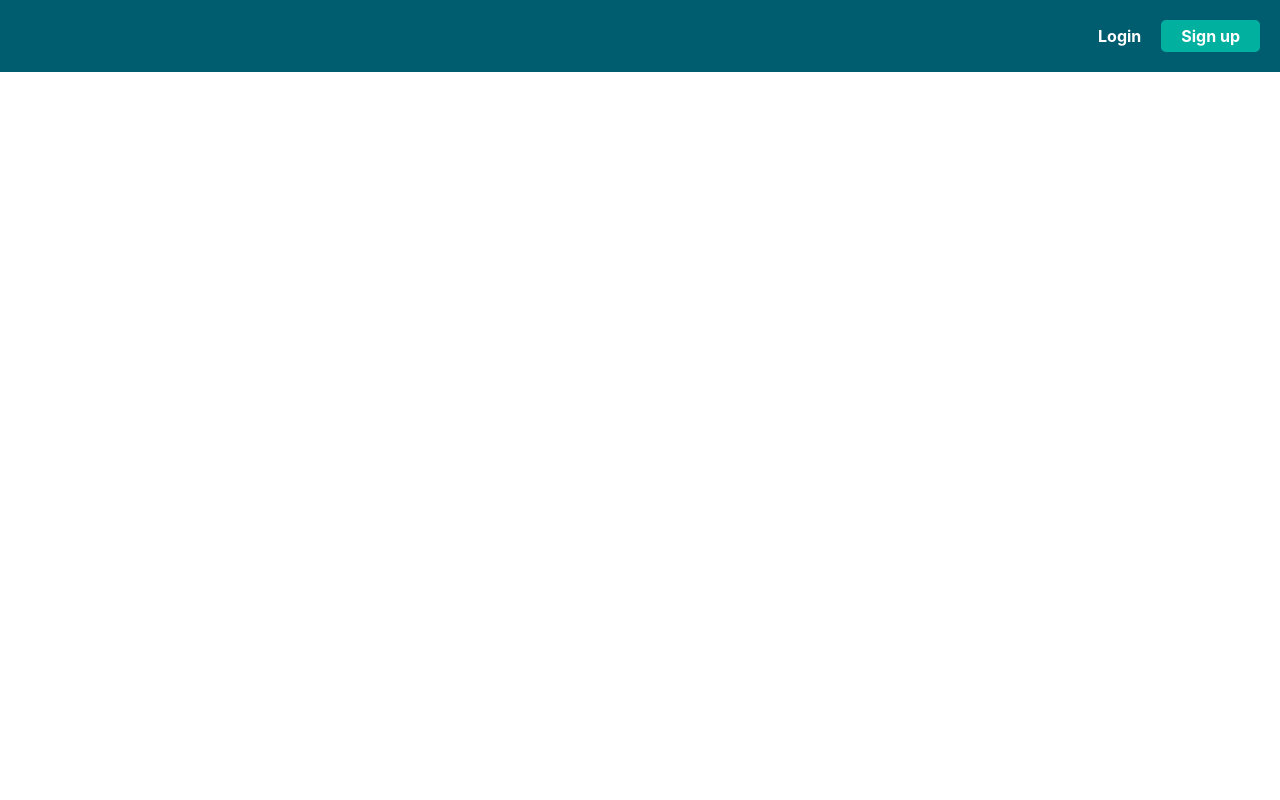
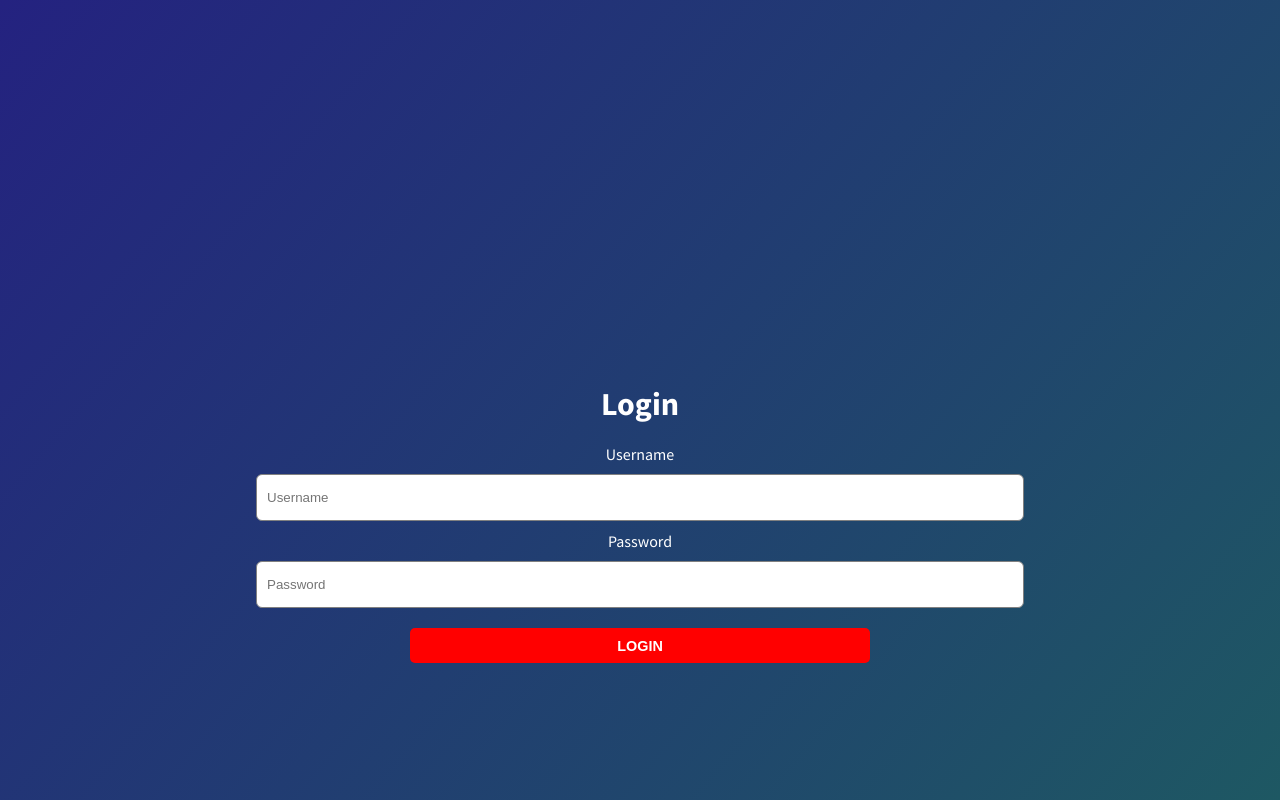
Before and after one commit to j-stuckey/chatter-client, a React app: page /login in a window 1280 px wide. Built offline with nearby package versions, Linux system fonts and the light colour scheme; no server answers.

Commit message:
working on login page

```diff
--- a/public/index.html
+++ b/public/index.html
@@ -10,6 +10,7 @@
       homescreen on Android. See https://developers.google.com/web/fundamentals/web-app-manifest/
     -->
     <link rel="manifest" href="%PUBLIC_URL%/manifest.json">
+    <link href="https://fonts.googleapis.com/css?family=Source+Sans+Pro:400,700" rel="stylesheet">
     <!--
       Notice the use of %PUBLIC_URL% in the tags above.
       It will be replaced with the URL of the `public` folder during the build.
--- a/src/components/App.js
+++ b/src/components/App.js
@@ -1,6 +1,7 @@
 import React, { Component, Fragment } from 'react';
 import { Header } from './Header';
 import { Dashboard } from './Dashboard';
+import { Login } from './Login';
 
 import { refreshAuthToken } from '../actions/auth';
 
@@ -43,7 +44,8 @@ class App extends Component {
 	render() {
 		return (
 			<Fragment>
-				<Route path="/" render={props => <Header {...props} />} />
+				<Route exact path="/" render={props => <Header {...props} />} />
+				<Route path="/login" component={Login} />
 				<Route path="/dashboard" render={props => <Dashboard />} />
 			</Fragment>
 		);
--- /dev/null
+++ b/src/components/Login.js
@@ -0,0 +1,58 @@
+import React from 'react';
+
+import styles from './styles/Login.module.css';
+
+export class Login extends React.Component {
+	constructor(props) {
+		super(props);
+
+		this.state = {
+			username: '',
+			password: ''
+		};
+	}
+
+	handleUsername = event => {
+		this.setState({ username: event.target.value });
+	};
+
+	handlePassword = event => {
+		this.setState({ password: event.target.value });
+	}
+
+	handleSubmit = event => {
+		event.preventDefault();
+	};
+
+	render() {
+		return (
+			<div className={styles.container}>
+				<h1 className={styles.header}>Login</h1>
+				<form className={styles.form} onSubmit={this.handleSubmit}>
+
+					<label htmlFor="username" className={styles.formLabel}>Username</label>
+					<input
+						className={styles.formInput}
+						type="text"
+						name="username"
+						placeholder="Username"
+						value={this.state.username}
+						onChange={this.handleUsername}
+					/>
+
+					<label htmlFor="password" className={styles.formLabel}>Password</label>
+					<input
+						className={styles.formInput}
+						type="password"
+						name="password"
+						placeholder="Password"
+						value={this.state.password}
+						onChange={this.handlePassword}
+					/>
+
+					<button type="submit" className={styles.loginButton}>Login</button>
+				</form>
+			</div>
+		);
+	}
+}
--- /dev/null
+++ b/src/components/styles/Login.module.css
@@ -0,0 +1,66 @@
+.container {
+    display: flex;
+    justify-content: center;
+    position: relative;
+    top: 30vw;
+    margin: 0 auto;
+    /* background-color: white; */
+    width: 60vw;
+    border-radius: 5px;
+    flex-flow: column;
+    text-align: center;
+}
+
+.header {
+    color: white;
+    font-family: 'Source Sans Pro', sans-serif;
+    margin: 0 auto;
+}
+
+.form {
+    color: white;
+    display: flex;
+    flex-flow: column;
+    text-align: center;
+    margin: 20px 0;
+    font-family: 'Source Sans Pro', sans-serif;
+}
+
+.formLabel {
+    margin-bottom: 10px;
+}
+
+.formInput {
+    border-radius: 6px;
+    border: 1px solid gray;
+    padding: 10px;
+    height: 25px;
+    margin-bottom: 10px;
+}
+
+.container::before {
+    content: "";
+    position: fixed;
+    left: 0;
+    top: 0;
+    right: 0;
+    left: 0;
+    bottom: 0;
+    z-index: -1;
+    /* background: #5faaaa; */
+    background:#D8D8D8;
+	background: linear-gradient(130deg, rgb(36, 34, 128), #1e5863)
+}
+
+.loginButton {
+    color: white;
+    background: red;
+    border-radius: 5px;
+    border: none;
+    text-transform: uppercase;
+    height: 35px;
+    width: 60%;
+    margin: 10px auto;
+    font-weight: 700;
+    font-size: 0.9em;
+}
```
